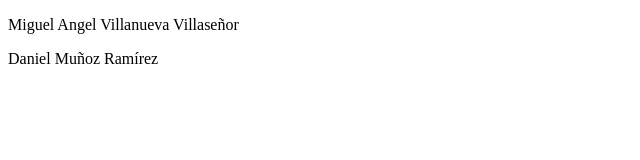
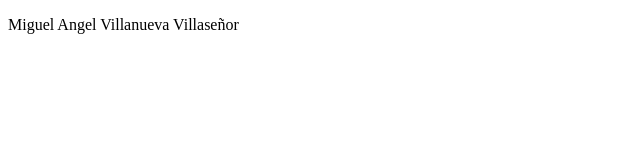
Before and after one commit to miguelangel90/desarrollo_web_seguro, a plain HTML site: page index.html in a window 1280 px wide. Shown: the whole page, without its empty margins (0-640 px from the left). Drawn offline with Linux system fonts and the light colour scheme.

Commit message:
Update index.html

```diff
--- a/index.html
+++ b/index.html
@@ -7,6 +7,5 @@
 
 <body>
   <p>Miguel Angel Villanueva Villaseñor</p>
-    <p>Daniel Muñoz Ramírez</p>
 </body>
 </html>
```
